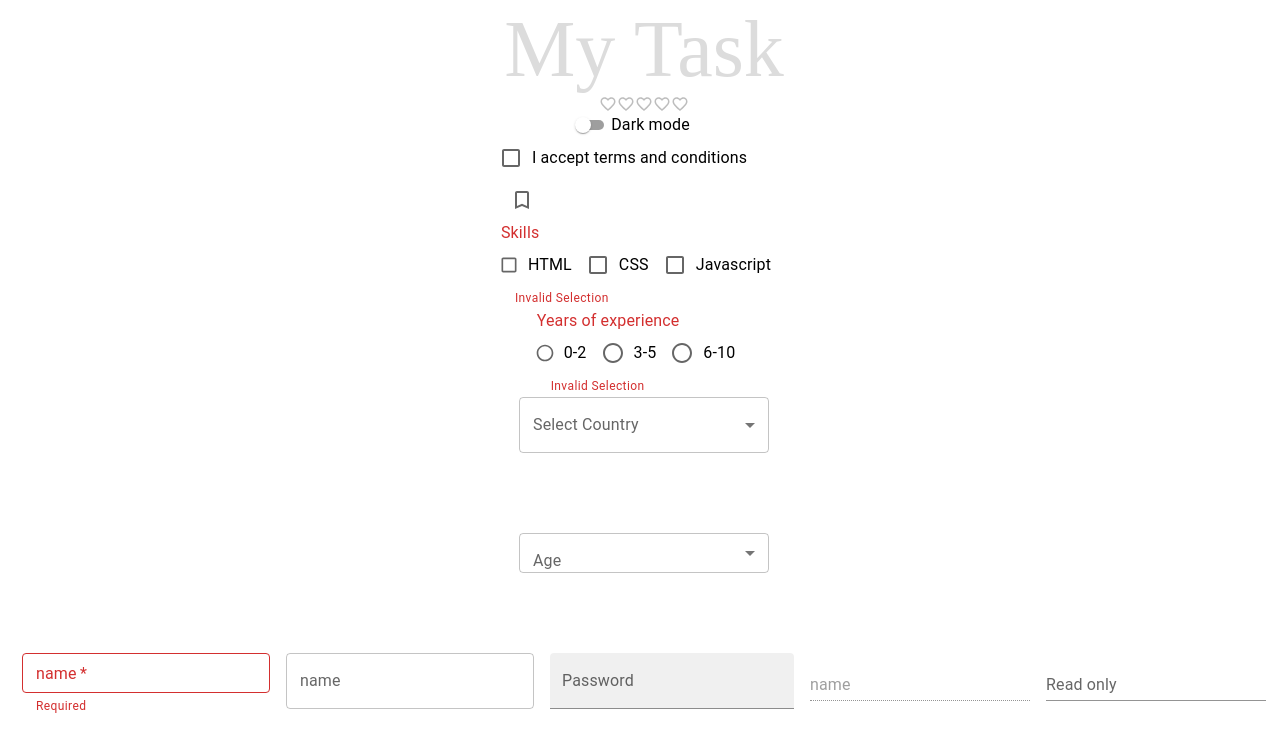
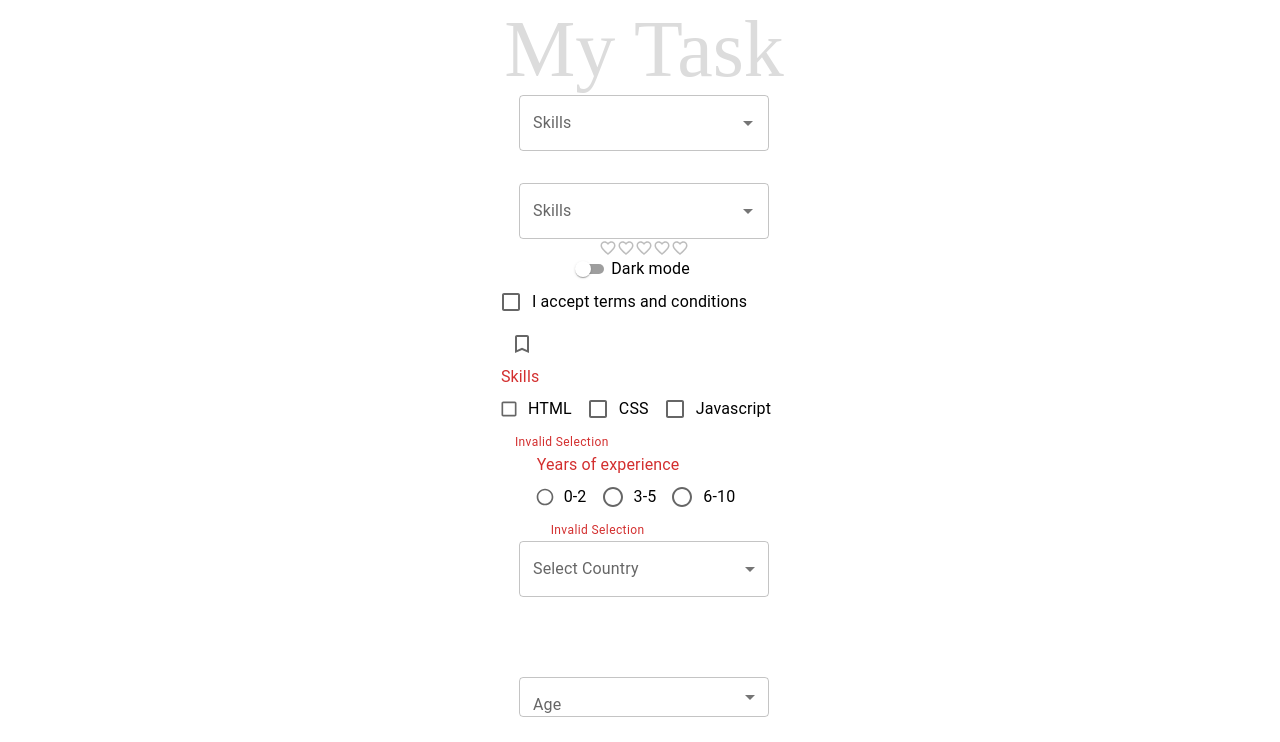
Before and after one commit to SantoshReddyBujala/Reactwebtype, a React (Create React App) app: page / in a window 1280 px wide. Shown: the top 742 px of the page. Built offline with nearby package versions, Linux system fonts and the light colour scheme; a web font is replaced by a local one.

Commit message:
Autocomplete completed

```diff
--- a/src/App.tsx
+++ b/src/App.tsx
@@ -9,12 +9,14 @@
 import MuiCheckBox from "./components/MuiCheckBox";
 import MuiSwitch from "./components/MuiSwitch";
 import MuiRatings from "./components/MuiRatings";
+import MuiAutoComplete from "./components/MuiAutoComplete";
 
 const App: React.FC = () => {
   return (
     <div className="app">
       <span className="heading">My Task</span>
       {/* <InputField /> */}
+      <MuiAutoComplete />
       <MuiRatings />
       <MuiSwitch />
       <MuiCheckBox />
--- /dev/null
+++ b/src/components/MuiAutoComplete.tsx
@@ -0,0 +1,36 @@
+import { Autocomplete, Stack, TextField } from "@mui/material";
+import React, { useState } from "react";
+
+type Skill = {
+  id: number;
+  label: string;
+};
+const skills = ["HTML", "CSS", "Javascript", "TypeScript", "React"];
+const skillsOption = skills.map((skill, index) => ({
+  id: index + 1,
+  label: skill,
+}));
+
+const MuiAutoComplete = () => {
+  const [value, setValue] = useState<string | null>(null);
+  const [skill, setSkill] = useState<Skill | null>(null);
+  console.log(skill);
+  return (
+    <Stack spacing={4} width="250px">
+      <Autocomplete
+        options={skills}
+        renderInput={(params) => <TextField {...params} label="Skills" />}
+        value={value}
+        onChange={(event: any, newValue: string | null) => setValue(newValue)}
+      />
+      <Autocomplete
+        options={skillsOption}
+        renderInput={(params) => <TextField {...params} label="Skills" />}
+        value={skill}
+        onChange={(event: any, newValue: Skill | null) => setSkill(newValue)}
+      />
+    </Stack>
+  );
+};
+
+export default MuiAutoComplete;
```
